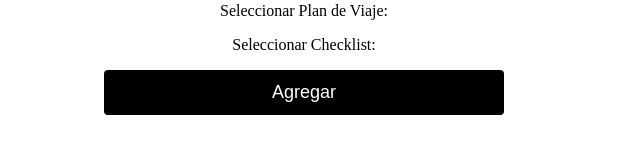
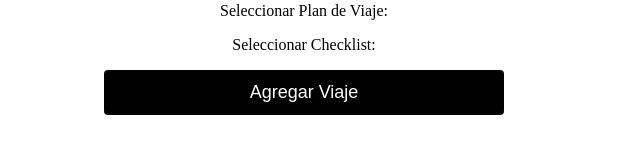
Before and after one commit to Ogreaggressive/CamionesRepo, a React (Vite) app: page /nuevoViaje in a window 1280 px wide. Shown: the part 566-720 px from the top of the page, without its empty margins (336-976 px from the left). Built offline with nearby package versions, Linux system fonts and the light colour scheme.

Commit message:
arreglando crearViajeButton

```diff
--- a/src/components/viajes/crearViaje.jsx
+++ b/src/components/viajes/crearViaje.jsx
@@ -100,10 +100,16 @@ const CrearViaje = () => {
 
         {/* Botón Agregar */}
         <div className={classes.formItem}>
-          <button>Agregar</button>
+            <Link to="/viajesEnCurso" style={{ textDecoration: 'none', float: 'center' }}>
+            <button>
+              Agregar Viaje
+            </button>
+          </Link>
         </div>
       </form>
     </div>
+
+
   );
 };
 
```
